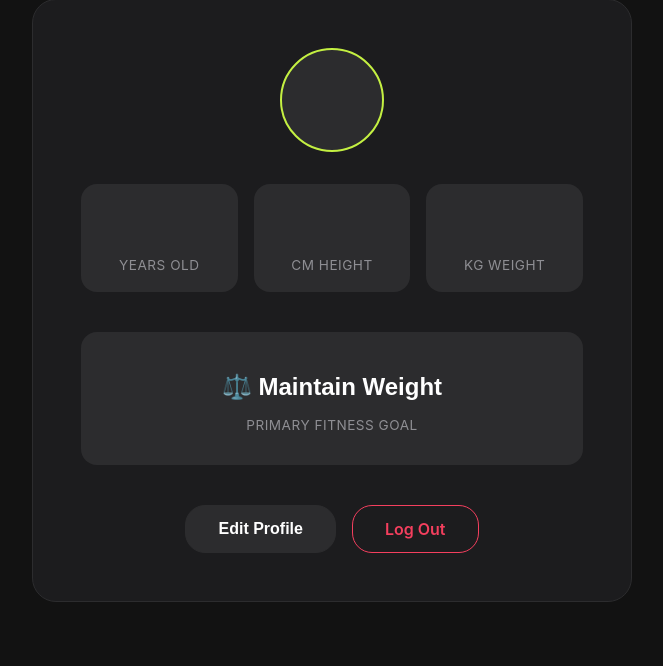
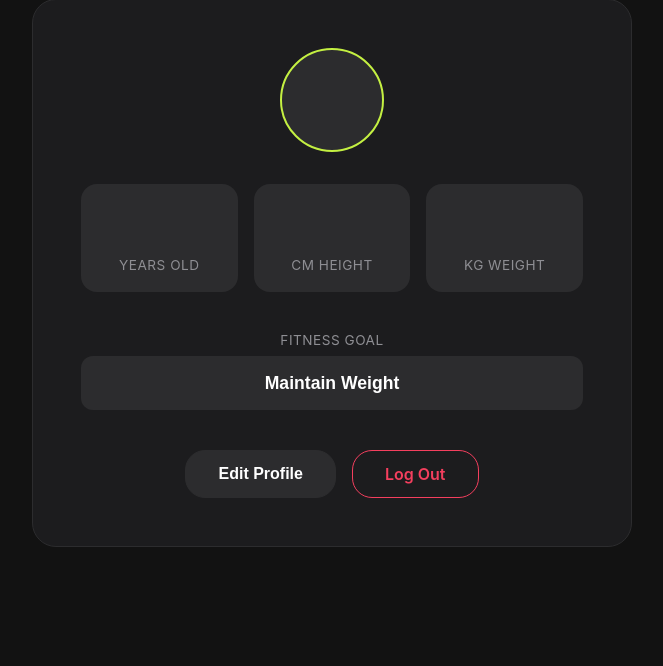
Before and after one commit to akhil-preman/Nutritrack, a Flask app: template templates/profile.html in a window 1280 px wide. Shown: the part 145-811 px from the top of the page, without its empty margins (308-971 px from the left). After the commit the page ends 692 px from the top, so only its background shows below. Run offline with Flask 3, Linux system fonts and the light colour scheme; the template is opened without the code that fills it, so the values that code supplies are empty.

Commit message:
style: Revert Fitness Goal UI changes
- Reverted the Fitness Goal dropdown back to its original wide goal-box layout as explicitly requested.

```diff
--- a/templates/profile.html
+++ b/templates/profile.html
@@ -53,7 +53,7 @@
             background: var(--card-bg-light); border-radius: 16px; padding: 1.2rem 1rem;
             display: flex; flex-direction: column; align-items: center;
         }
-        .detail-box input, .detail-box select {
+        .detail-box input {
             background: transparent; border: 1px solid transparent; color: var(--text-main);
             font-size: 1.5rem; font-weight: 700; width: 100%; text-align: center;
             padding: 8px; margin-bottom: 8px; border-radius: 12px; outline: none; transition: all 0.2s;
@@ -61,12 +61,19 @@
 
         /* Edit state styling */
 
-        .detail-box input:not(:disabled), .detail-box select:not(:disabled) {
+        .detail-box input:not(:disabled) {
             border: 2px solid var(--primary-color);
             background: rgba(0, 0, 0, 0.4);
             box-shadow: inset 0 4px 8px rgba(0,0,0,0.5), 0 0 15px rgba(196, 240, 66, 0.15);
         }
-        .detail-box input:not(:disabled):focus, .detail-box select:not(:disabled):focus { background: rgba(196, 240, 66, 0.1); }
+
+        #inp-goal:not(:disabled) {
+            border: 2px solid var(--primary-color) !important;
+            background: rgba(0, 0, 0, 0.4) !important;
+            box-shadow: inset 0 4px 8px rgba(0,0,0,0.5), 0 0 15px rgba(196, 240, 66, 0.15);
+        }
+
+        .detail-box input:not(:disabled):focus { background: rgba(196, 240, 66, 0.1); }
 
         .detail-box span { color: var(--text-muted); font-size: 0.85rem; text-transform: uppercase; letter-spacing: 0.5px; }
 
@@ -187,13 +194,13 @@
                     </div>
                 </div>
 
-                <div class="detail-box" style="margin-bottom: 2.5rem; padding: 2rem;">
-                    <select id="inp-goal" name="goal" disabled required>
-                        <option value="cut" {% if user.goal == 'cut' %}selected{% endif %}>📉 Cut Weight (-500 kcal)</option>
-                        <option value="maintain" {% if user.goal == 'maintain' or not user.goal %}selected{% endif %}>⚖️ Maintain Weight</option>
-                        <option value="gain" {% if user.goal == 'gain' %}selected{% endif %}>💪 Gain Muscle (+500 kcal)</option>
+                <div class="goal-box" style="margin-bottom: 2.5rem; text-align: left;">
+                    <label style="color: var(--text-muted); font-size: 0.85rem; display: block; margin-bottom: 8px; text-transform: uppercase; letter-spacing: 0.5px; text-align: center;">Fitness Goal</label>
+                    <select id="inp-goal" name="goal" disabled required style="width: 100%; padding: 1rem; background: var(--card-bg-light); border: 1px solid transparent; border-radius: 12px; color: white; font-size: 1.1rem; outline: none; text-align: center; font-weight: 600; cursor: pointer;">
+                        <option value="cut" {% if user.goal == 'cut' %}selected{% endif %}>Cut Weight (-500 kcal)</option>
+                        <option value="maintain" {% if user.goal == 'maintain' or not user.goal %}selected{% endif %}>Maintain Weight</option>
+                        <option value="gain" {% if user.goal == 'gain' %}selected{% endif %}>Gain Weight (+500 kcal)</option>
                     </select>
-                    <span>Primary Fitness Goal</span>
                 </div>
 
                 <!-- Default View Actions -->
```
